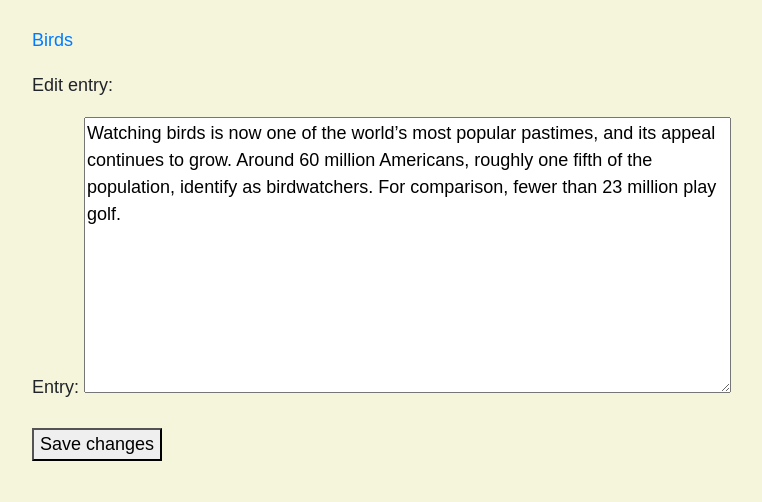
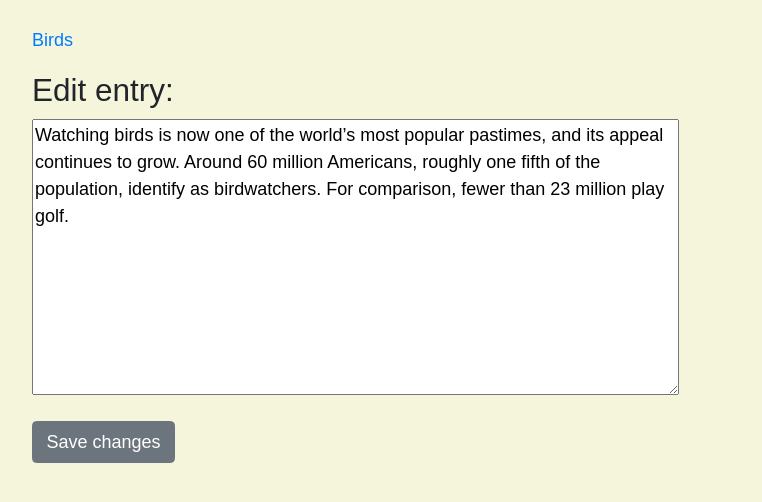
Before and after one commit to Code-Institute-Submissions/marosan28-online-journal_DecResub, a Django app: page /edit_entry/1/ in a window 1280 px wide. Shown: the part 65-567 px from the top of the page, without its empty margins (38-800 px from the left). Run offline with Django 3.2, Linux system fonts and the light colour scheme; a user stored in the database is signed in; data comes from the database, SQL or seed files in the repository; both versions use the stored data as it was after the commit; some libraries are stand-ins or nearby versions; some web fonts are replaced.

Commit message:
Edit forms and entry pages

```diff
--- a/learning_logs/forms.py
+++ b/learning_logs/forms.py
@@ -14,5 +14,5 @@ class EntryForm(forms.ModelForm):
     class Meta:
         model = Entry
         fields = ['text']
-        labels = {'text': 'Entry:'}
+        labels = {'text': ''}
         widgets = {'text': forms.Textarea(attrs={'cols': 60})}
--- a/learning_logs/templates/learning_logs/edit_entry.html
+++ b/learning_logs/templates/learning_logs/edit_entry.html
@@ -4,12 +4,12 @@
 
   <p><a href="{% url 'learning_logs:topic' topic.id %}">{{ topic }}</a></p>
 
-  <p>Edit entry:</p>
+  <h3>Edit entry:</h3>
 
   <form action="{% url 'learning_logs:edit_entry' entry.id %}" method='post'>
     {% csrf_token %}
     {{ form.as_p }}
-    <button name="submit">Save changes</button>
+    <button name="submit" class="btn btn-secondary">Save changes</button>
   </form>
 
 {% endblock content %}
--- a/learning_logs/templates/learning_logs/new_entry.html
+++ b/learning_logs/templates/learning_logs/new_entry.html
@@ -1,6 +1,7 @@
 {% extends "learning_logs/base.html" %}
+
+
 {% block page_header %}
-
   <p><a class="topic-on-hand" href="{% url 'learning_logs:topic' topic.id %}">{{ topic }}</a></p>
 {% endblock page_header %}
 
@@ -9,7 +10,7 @@
   <form action="{% url 'learning_logs:new_entry' topic.id %}" method='post'>
     {% csrf_token %}
     {{ form.as_p }}
-    <button class="btn btn-secondary" name='submit'>Add entry</button>
+    <button name='submit'>Add entry</button>
   </form>
 
 {% endblock content %}
--- a/learning_logs/templates/learning_logs/new_topic.html
+++ b/learning_logs/templates/learning_logs/new_topic.html
@@ -5,6 +5,6 @@
  <form action="{% url 'learning_logs:new_topic' %}" method="post">
     {% csrf_token %}
     {{ form.as_p }}
-<button name="submit">Add Topic</button>
+<button name="submit" class="btn btn-secondary">Add Topic</button>
  </form>
  {% endblock content %}
--- a/learning_logs/templates/learning_logs/topics.html
+++ b/learning_logs/templates/learning_logs/topics.html
@@ -1,7 +1,7 @@
 {% extends "learning_logs/base.html" %}
 
 {% block page_header %}
-<h3 class="topic-on-hand">{{ topic }}</h3>
+<h3 class="topic-on-hand">Topics</h3>
 {% endblock page_header %}
 {% block content %}
 
```
Also changed, not shown: db.sqlite3, learning_logs/models.py (line endings or trailing spaces).
